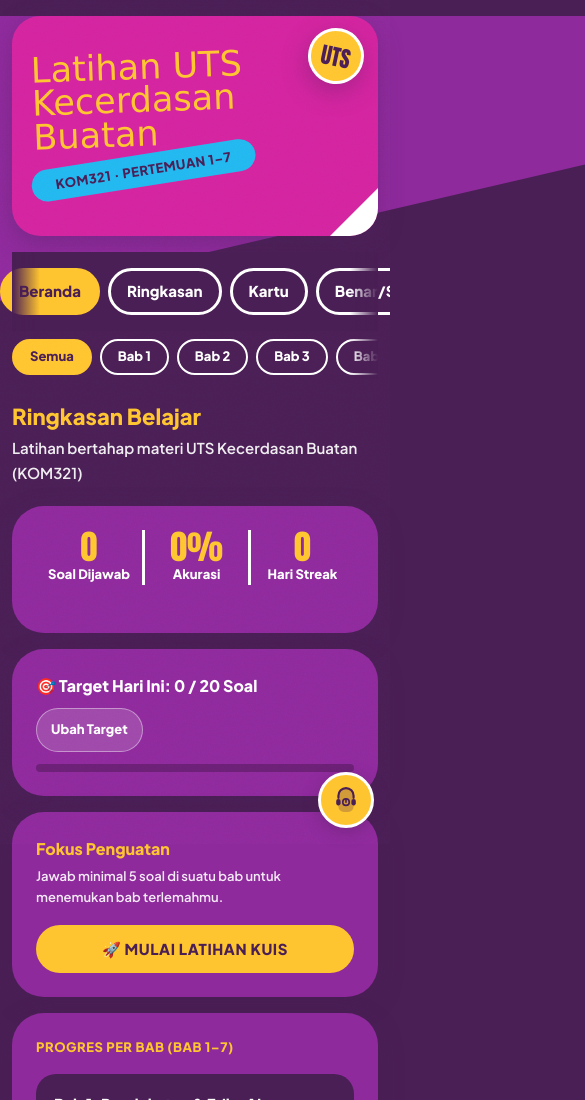
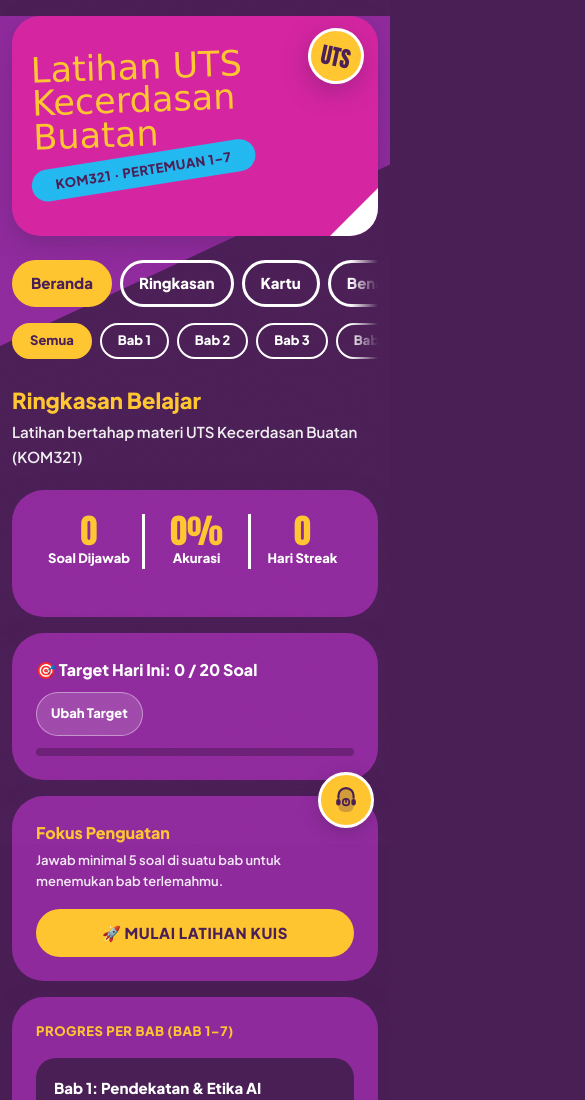
Before and after one commit to mu-fassaa/belajar-AI, a plain HTML site: page index.html in a window 390 px wide. Shown: the top 1100 px of the page, 585 px wide, since content can reach past the window. Drawn offline with Linux system fonts and the light colour scheme; a web font is replaced by a local one.

Commit message:
fix: hilangkan overflow horizontal mobile, kotak samar di tab, dan perbaiki bubble - pindah wedge ke body::before, html overflow-x:clip, tabs-wrap transparan + is-stuck via IntersectionObserver, fade edge pakai mask-image, bump SW cache v2.2

```diff
--- a/css/style.css
+++ b/css/style.css
@@ -6,6 +6,9 @@
   --plum: #4A1F55;
   --wh: #fff;
   --org: #E8742A;
+  --rad: 28px;
+  --sh: 0 8px 24px rgba(74, 31, 85, .35);
+  --main-px: 16px;
 }
 
 * {
@@ -15,6 +18,13 @@
 html {
   scroll-padding-top: env(safe-area-inset-top, 0px);
   -webkit-text-size-adjust: 100%;
+  overflow-x: hidden;
+}
+
+@supports (overflow-x: clip) {
+  html {
+    overflow-x: clip;
+  }
 }
 
 body {
@@ -22,10 +32,23 @@ body {
   background: var(--plum);
   color: var(--wh);
   font: 600 15px/1.6 'Plus Jakarta Sans', system-ui, sans-serif;
-  overflow-x: hidden;
+  position: relative;
   padding: env(safe-area-inset-top, 0px) 0 env(safe-area-inset-bottom, 0px);
   overflow-wrap: break-word;
   line-height: 1.65;
+}
+
+body::before {
+  content: "";
+  position: absolute;
+  top: 0;
+  left: 0;
+  right: 0;
+  height: 330px;
+  background: var(--gp);
+  clip-path: polygon(0 0, 100% 0, 100% 45%, 0 100%);
+  z-index: -1;
+  pointer-events: none;
 }
 
 body::after {
@@ -42,19 +65,27 @@ main {
   position: relative;
   max-width: 760px;
   margin: 0 auto;
-  padding: 0 16px 64px;
+  padding: 0 var(--main-px) 64px;
 }
 
-main::before {
-  content: "";
-  position: absolute;
-  top: 0;
-  left: -50vw;
-  right: -50vw;
-  height: 330px;
-  background: var(--gp);
-  clip-path: polygon(0 0, 100% 0, 100% 45%, 0 100%);
-  z-index: -1;
+img, video, canvas, svg, iframe {
+  max-width: 100%;
+  height: auto;
+}
+
+table {
+  max-width: 100%;
+  display: block;
+  overflow-x: auto;
+  -webkit-overflow-scrolling: touch;
+  border-collapse: collapse;
+}
+
+pre, code {
+  max-width: 100%;
+  white-space: pre-wrap;
+  word-break: break-word;
+  overflow-x: auto;
 }
 
 button,
@@ -133,12 +164,27 @@ button {
   box-shadow: 0 8px 24px rgba(74, 31, 85, .35);
 }
 
+#tabs-sentinel {
+  height: 1px;
+  margin-top: -1px;
+  pointer-events: none;
+  visibility: hidden;
+}
+
 .tabs-wrap {
   position: sticky;
   top: env(safe-area-inset-top, 0px);
-  z-index: 5;
+  z-index: 10;
+  background: transparent;
+  padding: 8px 0;
+  transition: background 0.2s ease, box-shadow 0.2s ease, margin 0.2s ease, padding 0.2s ease;
+}
+
+.tabs-wrap.is-stuck {
   background: var(--plum);
-  padding: 8px 0;
+  margin-inline: calc(-1 * var(--main-px));
+  padding-inline: var(--main-px);
+  box-shadow: 0 4px 12px rgba(0, 0, 0, 0.3);
 }
 
 .tabs {
@@ -168,6 +214,7 @@ button {
 .chips-wrap {
   margin: 8px 0 24px;
   position: relative;
+  background: transparent;
 }
 
 .chips {
@@ -185,7 +232,12 @@ button {
 }
 
 @media (max-width: 768px) {
-  .tabs-wrap,
+  .tabs-wrap {
+    position: sticky;
+    top: env(safe-area-inset-top, 0px);
+    z-index: 10;
+  }
+
   .chips-wrap {
     position: relative;
   }
@@ -199,6 +251,7 @@ button {
     scroll-snap-type: x proximity;
     -webkit-overflow-scrolling: touch;
     overscroll-behavior-x: contain;
+    transition: -webkit-mask-image 0.2s ease, mask-image 0.2s ease;
   }
 
   .tabs::-webkit-scrollbar,
@@ -211,41 +264,23 @@ button {
     scroll-snap-align: start;
   }
 
-  .tabs-wrap::before,
-  .tabs-wrap::after,
-  .chips-wrap::before,
-  .chips-wrap::after {
-    content: "";
-    position: absolute;
-    top: 0;
-    bottom: 0;
-    width: 28px;
-    pointer-events: none;
-    z-index: 6;
-    opacity: 0;
-    transition: opacity 0.2s ease;
+  /* Fade edges via mask-image (alpha mask) */
+  .tabs-wrap.can-scroll-left:not(.can-scroll-right) .tabs,
+  .chips-wrap.can-scroll-left:not(.can-scroll-right) .chips {
+    -webkit-mask-image: linear-gradient(to right, transparent 0, #000 28px, #000 100%);
+    mask-image: linear-gradient(to right, transparent 0, #000 28px, #000 100%);
   }
 
-  .tabs-wrap::before,
-  .chips-wrap::before {
-    left: 0;
-    background: linear-gradient(to right, var(--plum) 0%, rgba(74, 31, 85, 0) 100%);
+  .tabs-wrap.can-scroll-right:not(.can-scroll-left) .tabs,
+  .chips-wrap.can-scroll-right:not(.can-scroll-left) .chips {
+    -webkit-mask-image: linear-gradient(to right, #000 0, #000 calc(100% - 28px), transparent 100%);
+    mask-image: linear-gradient(to right, #000 0, #000 calc(100% - 28px), transparent 100%);
   }
 
-  .tabs-wrap::after,
-  .chips-wrap::after {
-    right: 0;
-    background: linear-gradient(to left, var(--plum) 0%, rgba(74, 31, 85, 0) 100%);
-  }
-
-  .tabs-wrap.can-scroll-left::before,
-  .chips-wrap.can-scroll-left::before {
-    opacity: 1;
-  }
-
-  .tabs-wrap.can-scroll-right::after,
-  .chips-wrap.can-scroll-right::after {
-    opacity: 1;
+  .tabs-wrap.can-scroll-left.can-scroll-right .tabs,
+  .chips-wrap.can-scroll-left.can-scroll-right .chips {
+    -webkit-mask-image: linear-gradient(to right, transparent 0, #000 28px, #000 calc(100% - 28px), transparent 100%);
+    mask-image: linear-gradient(to right, transparent 0, #000 28px, #000 calc(100% - 28px), transparent 100%);
   }
 }
 
@@ -777,8 +812,12 @@ details[open] summary.eq-summary::after {
 
 
 @media(max-width:520px) {
+  :root {
+    --main-px: max(12px, env(safe-area-inset-left, 12px));
+  }
+
   main {
-    padding: 0 max(12px, env(safe-area-inset-left)) 48px max(12px, env(safe-area-inset-right));
+    padding: 0 var(--main-px) 48px;
   }
 
   .hd {
@@ -798,11 +837,6 @@ details[open] summary.eq-summary::after {
     font-size: 22px;
     right: 14px;
     top: 12px;
-  }
-
-  .tabs {
-    margin: 0 -12px;
-    padding: 8px 12px;
   }
 
   .mr>div,
--- a/css/tools.css
+++ b/css/tools.css
@@ -8,9 +8,9 @@ main {
 /* ---------- Bubble ---------- */
 .tools-bubble {
   position: fixed;
-  right: 16px;
+  right: calc(16px + env(safe-area-inset-right, 0px));
   bottom: calc(16px + env(safe-area-inset-bottom, 0px));
-  z-index: 50;
+  z-index: 99;
   width: 56px;
   height: 56px;
   border-radius: 50%;
--- a/index.html
+++ b/index.html
@@ -20,6 +20,7 @@
       <span class="rb">KOM321 · Pertemuan 1–7</span>
     </header>
 
+    <div id="tabs-sentinel"></div>
     <div class="tabs-wrap" id="tabs-wrap">
       <nav class="tabs" id="tabs" role="tablist" aria-label="Navigasi Utama"></nav>
     </div>
--- a/js/app.js
+++ b/js/app.js
@@ -975,8 +975,27 @@ $('#rsall').onclick = () => {
   }
 };
 
+function initStickyObserver() {
+  const sentinel = $('#tabs-sentinel');
+  const tabsWrap = $('#tabs-wrap');
+  if (!sentinel || !tabsWrap || typeof IntersectionObserver === 'undefined') return;
+
+  const observer = new IntersectionObserver(entries => {
+    entries.forEach(entry => {
+      const isStuck = !entry.isIntersecting && entry.boundingClientRect.top <= 0;
+      tabsWrap.classList.toggle('is-stuck', isStuck);
+    });
+  }, {
+    threshold: [0, 1]
+  });
+
+  observer.observe(sentinel);
+}
+
 // Initialize Mouse, Drag, Keyboard, and Scroll Interactions
 function initContainerInteractions() {
+  initStickyObserver();
+
   ['tabs', 'chips'].forEach(id => {
     const el = $('#' + id);
     if (!el) return;
--- a/sw.js
+++ b/sw.js
@@ -1,5 +1,5 @@
 /* ===== Service Worker for BelajarAI Offline Access ===== */
-const CACHE_NAME = 'belajar-ai-v2.1';
+const CACHE_NAME = 'belajar-ai-v2.2';
 const ASSETS_TO_CACHE = [
   './',
   './index.html',
```
